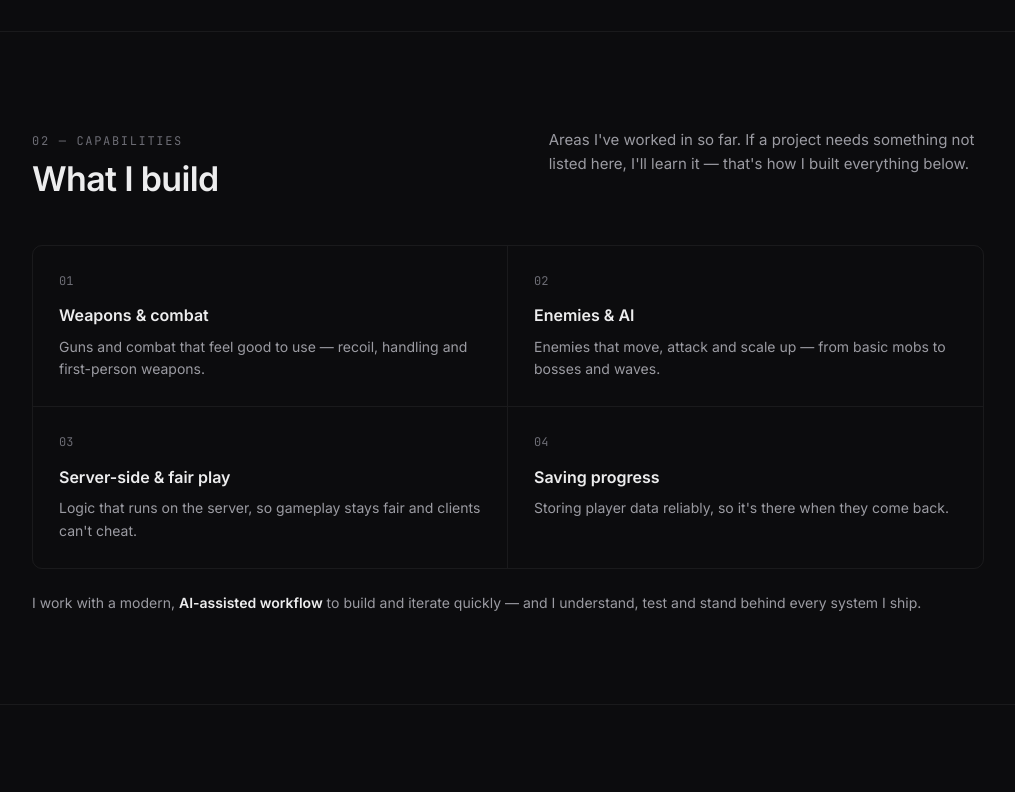
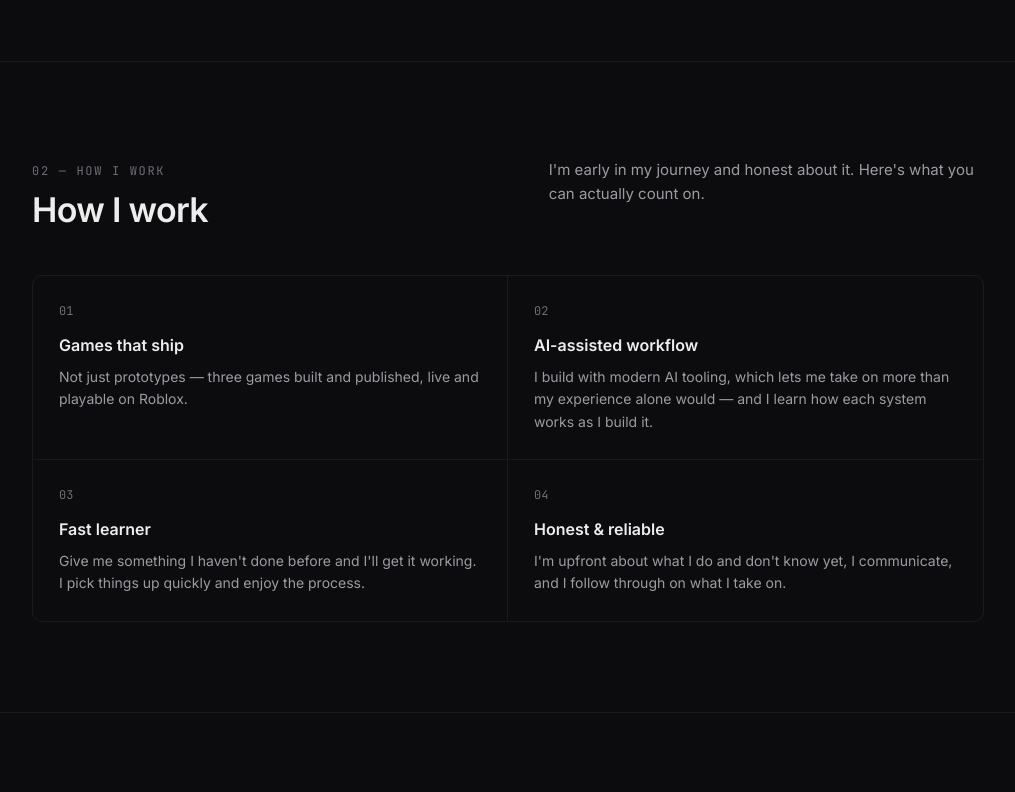
Before and after one commit to Thomas76149/thomas-projekte, a plain HTML site: page portfolio/index.html in a window 1280 px wide. Shown: the part 1580-2372 px from the top of the page, without its empty margins (132-1147 px from the left). Drawn offline with Linux system fonts and the light colour scheme.

Commit message:
Portfolio: honest reframe — 'How I work' instead of expert capability claims
Replace the weapons/enemy-AI/anti-cheat capability grid (overclaimed skill) with
honest strengths: ships games, AI-assisted workflow, fast learner, honest & reliable.
Reword hero + meta/OG descriptions to match. Keeps the 3 real published games.

Co-Authored-By: Claude Opus 4.8 <noreply@anthropic.com>

```diff
--- a/portfolio/index.html
+++ b/portfolio/index.html
@@ -4,17 +4,17 @@
 <meta charset="UTF-8" />
 <meta name="viewport" content="width=device-width, initial-scale=1.0" />
 <title>Thomas — Roblox Scripter</title>
-<meta name="description" content="Thomas — Roblox scripter working in Luau. Gameplay systems, weapons, enemy AI and player data. Three published games." />
+<meta name="description" content="Thomas — I build and publish Roblox games in Luau with an AI-assisted workflow. Three games live on Roblox, and learning fast." />
 <meta name="theme-color" content="#0c0c0e" />
 <!-- Link preview (Discord / social) -->
 <meta property="og:type" content="website" />
 <meta property="og:site_name" content="Thomas — Roblox Scripter" />
 <meta property="og:title" content="Thomas — Roblox Scripter" />
-<meta property="og:description" content="Roblox scripter working in Luau — gameplay systems, weapons, enemy AI and player data. Three published games." />
+<meta property="og:description" content="I build and publish Roblox games in Luau with an AI-assisted workflow — three games live, and learning fast." />
 <meta property="og:url" content="https://thomas-projekte.pages.dev/portfolio" />
 <meta name="twitter:card" content="summary" />
 <meta name="twitter:title" content="Thomas — Roblox Scripter" />
-<meta name="twitter:description" content="Roblox scripter working in Luau — three published games." />
+<meta name="twitter:description" content="I build and publish Roblox games — three live on Roblox." />
 <meta name="color-scheme" content="dark" />
 <link rel="preconnect" href="https://fonts.googleapis.com" />
 <link rel="preconnect" href="https://fonts.gstatic.com" crossorigin />
@@ -160,7 +160,7 @@
     <a class="brand" href="#top">Thomas<span> — Roblox scripter</span></a>
     <div class="nav__links">
       <a class="u" href="#work">Work</a>
-      <a class="u" href="#capabilities">Capabilities</a>
+      <a class="u" href="#capabilities">How I work</a>
       <a class="u" href="#about">About</a>
     </div>
     <a class="nav__cta" href="#contact">Get in touch</a>
@@ -170,8 +170,8 @@
 <header class="hero" id="top">
   <div class="wrap">
     <span class="status" data-reveal><i></i>Available for work</span>
-    <h1 id="hero-title">Roblox scripter building the systems behind the game.</h1>
-    <p class="lead" data-reveal>I'm <strong>Thomas</strong>, a scripter working in Luau. I build gameplay systems — weapons, enemies, saved data — and I learn fast: hand me something I haven't built before and I'll figure it out and ship it. I have <strong>three published games</strong>.</p>
+    <h1 id="hero-title">Roblox scripter, building and shipping games.</h1>
+    <p class="lead" data-reveal>I'm <strong>Thomas</strong>. I build and publish Roblox games in Luau, using a modern, AI-assisted workflow and learning how each system works as I go. I've been scripting for about <strong>3 months</strong>, I pick things up fast, and I already have <strong>three games live on Roblox</strong>.</p>
     <div class="cta" data-reveal>
       <a class="btn btn--solid" href="#work">View work</a>
       <a class="btn btn--ghost" href="#contact">Get in touch</a>
@@ -227,18 +227,17 @@
   <div class="wrap">
     <div class="head" data-reveal>
       <div>
-        <span class="label">02 — Capabilities</span>
-        <h2>What I build</h2>
+        <span class="label">02 — How I work</span>
+        <h2>How I work</h2>
       </div>
-      <p class="sub">Areas I've worked in so far. If a project needs something not listed here, I'll learn it — that's how I built everything below.</p>
+      <p class="sub">I'm early in my journey and honest about it. Here's what you can actually count on.</p>
     </div>
     <div class="caps">
-      <div class="cap" data-reveal><div class="n">01</div><h3>Weapons &amp; combat</h3><p>Guns and combat that feel good to use — recoil, handling and first-person weapons.</p></div>
-      <div class="cap" data-reveal><div class="n">02</div><h3>Enemies &amp; AI</h3><p>Enemies that move, attack and scale up — from basic mobs to bosses and waves.</p></div>
-      <div class="cap" data-reveal><div class="n">03</div><h3>Server-side &amp; fair play</h3><p>Logic that runs on the server, so gameplay stays fair and clients can't cheat.</p></div>
-      <div class="cap" data-reveal><div class="n">04</div><h3>Saving progress</h3><p>Storing player data reliably, so it's there when they come back.</p></div>
+      <div class="cap" data-reveal><div class="n">01</div><h3>Games that ship</h3><p>Not just prototypes — three games built and published, live and playable on Roblox.</p></div>
+      <div class="cap" data-reveal><div class="n">02</div><h3>AI-assisted workflow</h3><p>I build with modern AI tooling, which lets me take on more than my experience alone would — and I learn how each system works as I build it.</p></div>
+      <div class="cap" data-reveal><div class="n">03</div><h3>Fast learner</h3><p>Give me something I haven't done before and I'll get it working. I pick things up quickly and enjoy the process.</p></div>
+      <div class="cap" data-reveal><div class="n">04</div><h3>Honest &amp; reliable</h3><p>I'm upfront about what I do and don't know yet, I communicate, and I follow through on what I take on.</p></div>
     </div>
-    <p class="note" data-reveal>I work with a modern, <strong>AI-assisted workflow</strong> to build and iterate quickly — and I understand, test and stand behind every system I ship.</p>
   </div>
 </section>
 
```
